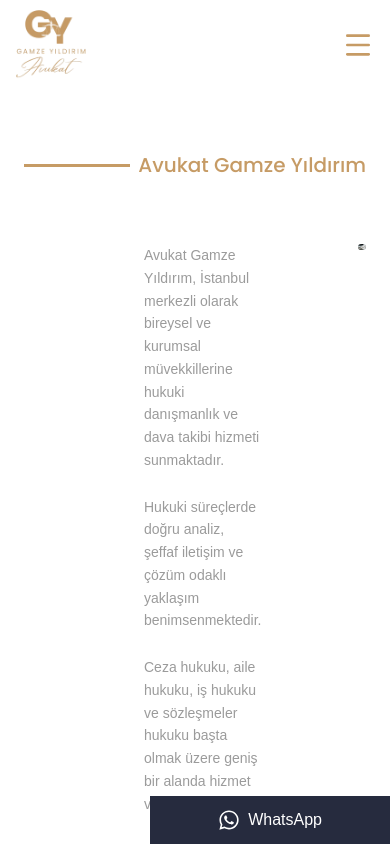
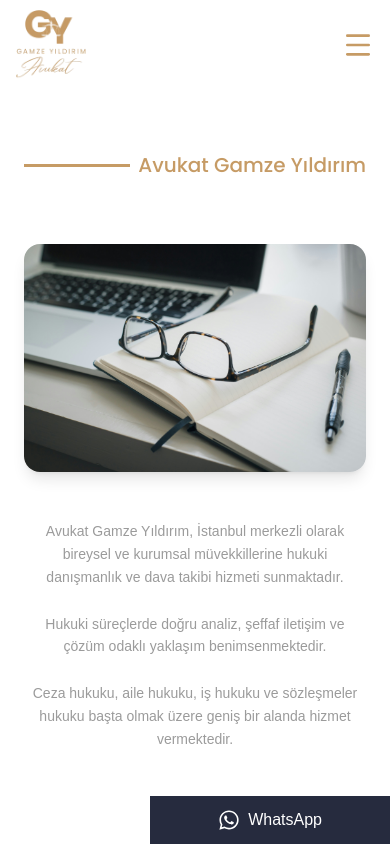
Before and after one commit to brkyildirim92/avukat-site, a Next.js app: page /hakkimizda in a window 390 px wide. Shown: the top 844 px of the page. Built offline with nearby package versions, Linux system fonts and the light colour scheme.

Commit message:
feat: glass mobile navbar + scroll effects4

```diff
--- a/app/calisma-alanlarimiz/layout.tsx
+++ b/app/calisma-alanlarimiz/layout.tsx
@@ -17,7 +17,7 @@ export default function CalismaAlanlariLayout({
             {/* SOL ÇİZGİ – NET */}
             <div
               style={{
-                width: "340px",        // 🔧 BURADAN KISALT / UZAT
+                width: "390px",        // 🔧 BURADAN KISALT / UZAT
                 height: "3px",
                 backgroundColor: "#c69b65",
               }}
--- a/app/hakkimizda/layout.tsx
+++ b/app/hakkimizda/layout.tsx
@@ -16,7 +16,7 @@ export default function HakkimizdaLayout({
             {/* SOL ÇİZGİ – AYARLANABİLİR */}
             <div
               style={{
-                width: "340px",        // 🔧 BURADAN KISALT / UZAT
+                width: "390px",        // 🔧 BURADAN KISALT / UZAT
                 height: "3px",
                 backgroundColor: "#c69b65",
               }}
--- a/app/hakkimizda/page.tsx
+++ b/app/hakkimizda/page.tsx
@@ -4,12 +4,22 @@ export default function HakkimizdaPage() {
   return (
     <section className="page-fade-in">
 
-      {/* FLEX İLE ZORLA YAN YANA */}
-      <div className="flex gap-24 items-start max-w-3xl mx-auto">
+      <div className="
+        flex flex-col-reverse md:flex-row
+        gap-12 md:gap-24
+        items-center md:items-start
+        max-w-6xl mx-auto
+      ">
 
-        {/* 📝 SOL – METİN */}
+        {/* 📝 METİN */}
         <div
-          className="space-y-6 text-sm leading-relaxed max-w-[520px] ml-[120px]"
+          className="
+            space-y-6
+            text-sm md:text-base
+            leading-relaxed
+            text-center md:text-left
+            max-w-xl
+          "
           style={{ color: "#9b9b9b" }}
         >
           <p>
@@ -29,15 +39,19 @@ export default function HakkimizdaPage() {
           </p>
         </div>
 
-        {/* 📸 SAĞ – FOTO */}
-        <div className="w-1/2 flex justify-end">
+        {/* 📸 FOTO */}
+        <div className="w-full md:w-1/2 flex justify-center md:justify-end">
           <Image
             src="/hakkimizda2.jpg"
             alt="Avukat Gamze Yıldırım"
-            width={1240}
-            height={520}
-            className="rounded-2xl object-cover"
+            width={640}
+            height={480}
             priority
+            className="
+              w-full max-w-md md:max-w-none
+              rounded-2xl object-cover
+              shadow-lg
+            "
           />
         </div>
 
--- a/app/makaleler/layout.tsx
+++ b/app/makaleler/layout.tsx
@@ -10,13 +10,13 @@ export default function MakalelerLayout({
 
       {/* 🔹 SAYFA BAŞLIĞI */}
       <div className="pt-[140px] pb-16">
-        <div className="px-6 max-w-7xl mx-auto">
+        <div className="px-6">
 
           <div className="flex items-center gap-2">
             {/* SOL ÇİZGİ */}
             <div
               style={{
-                width: "340px",
+                width: "390px", // 🔧 BURADAN KISALT / UZAT
                 height: "3px",
                 backgroundColor: "#c69b65",
               }}
```
